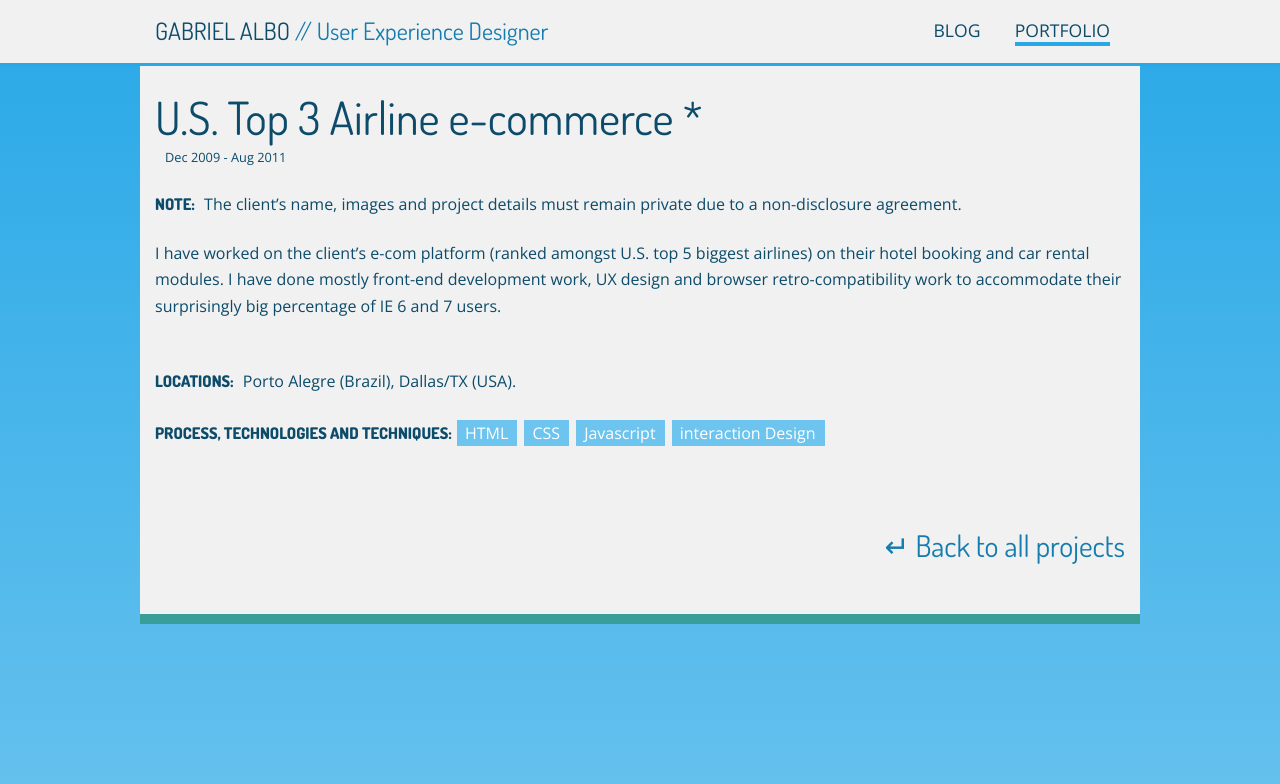
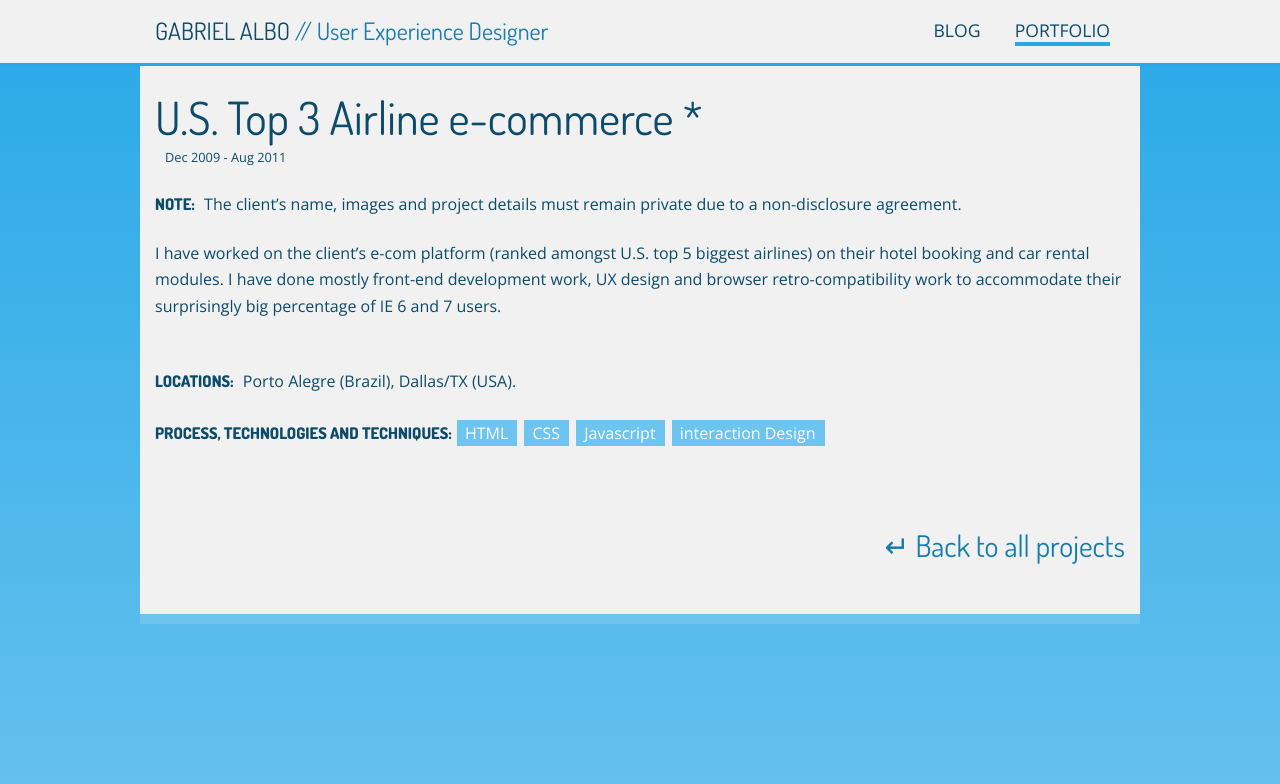
Before and after one commit to albogabriel/gabrielalbo.com, a Jekyll site: the page built from _posts/2009-12-14-airline-e-commerce.markdown, in a window 1280 px wide. Shown: the top 784 px of the page. Built offline with Jekyll 4.4.1, drawn with Linux system fonts in a browser that asks for light colours.

Commit message:
Fixing potfolio posts bottom border color from hard coded hex to sass variable

```diff
--- a/css/screen.scss
+++ b/css/screen.scss
@@ -350,7 +350,7 @@ ul.menu {
 .page-container {
   background-color: #f1f1f1;
   padding: 22px;
-  border-bottom: 10px solid #399e98;
+  border-bottom: 10px solid lighten($main-green, 15%);
 }
 
 .about-page-container {
```
